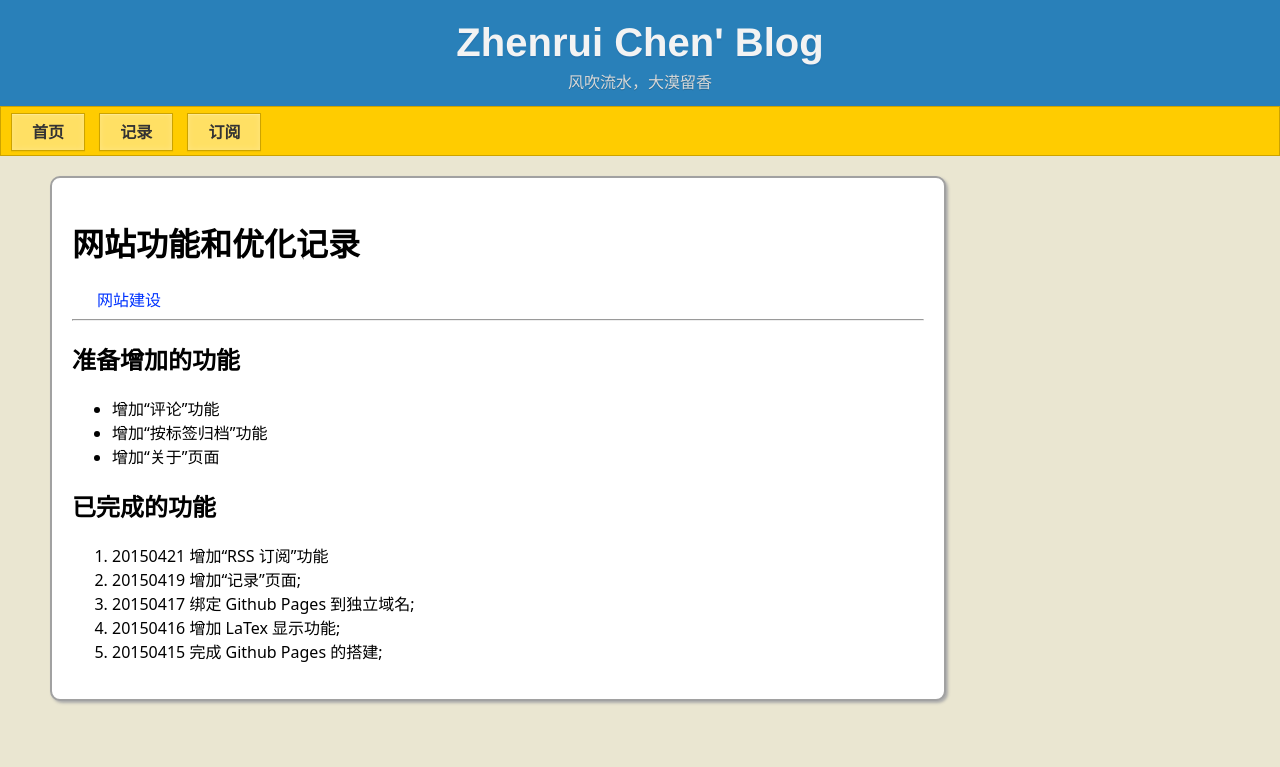
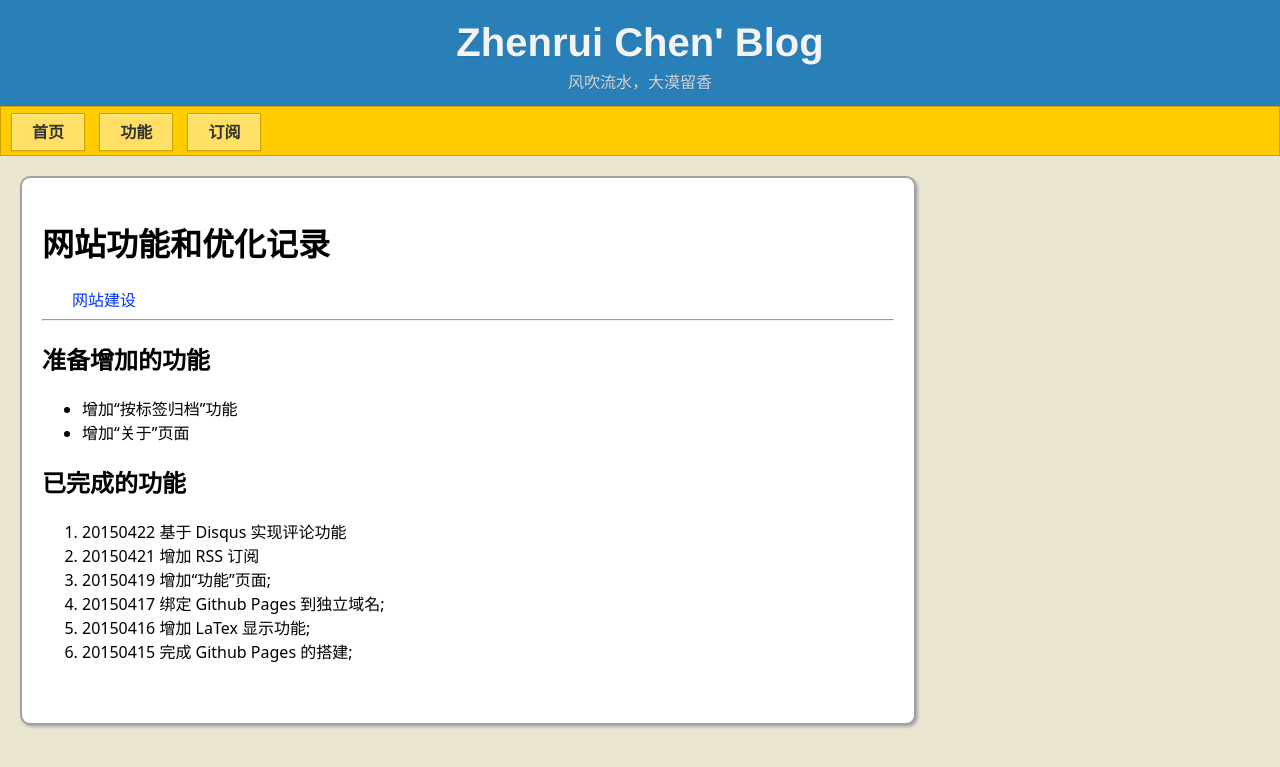
Before and after one commit to ZhenruiChen/ZhenruiChen.github.io, a Jekyll site: the page built from update.md, in a window 1280 px wide. Shown: the top 767 px of the page. Built offline with Jekyll 4.4.1, drawn with Linux system fonts in a browser that asks for light colours.

Commit message:
Using the Disqus, add the function of comment.

```diff
--- a/_config.yml
+++ b/_config.yml
@@ -11,7 +11,7 @@
 paginate_path:  "page:num"
 
 homepage:       首页
-update:         记录
+update:         功能
 feed:           订阅
 about:          关于
 
--- a/_layouts/default.html
+++ b/_layouts/default.html
@@ -27,6 +27,23 @@
 
   <div class="wrapper">
     {{ content }}
+
+    {% if page.comments %}
+      <div class="container" id="disqus_thread"></div>
+      <script type="text/javascript">
+      /* * * CONFIGURATION VARIABLES * * */
+      var disqus_shortname = 'zhenruichen';
+
+      /* * * DON'T EDIT BELOW THIS LINE * * */
+      (function() {
+        var dsq = document.createElement('script'); dsq.type = 'text/javascript'; dsq.async = true;
+        dsq.src = '//' + disqus_shortname + '.disqus.com/embed.js';
+        (document.getElementsByTagName('head')[0] || document.getElementsByTagName('body')[0]).appendChild(dsq);
+      })();
+      </script>
+      <noscript>Please enable JavaScript to view the <a href="https://disqus.com/?ref_noscript" rel="nofollow">comments powered by Disqus.</a></noscript>
+    {% endif %}
   </div>
+
 </body>
 </html>
--- a/_layouts/post.html
+++ b/_layouts/post.html
@@ -1,17 +1,18 @@
 ---
-layout: default
+layout:    default
+comments:  true
 ---
 
 <script type="text/javascript"
  src="http://cdn.mathjax.org/mathjax/latest/MathJax.js?config=TeX-AMS-MML_HTMLorMML">
 </script>
 
-<div class="container post-page">
-  <div class="col-md-13 aside3-title">
-    <h1>{{ page.title }}</h1>
-    <span class="label date">{{ page.date | date:"%Y年%m月%d日" }}</span>
+<div class="container" id="post-page">
+  <div class="post-head">
+    <h1 id="post-title">{{ page.title }}</h1>
+    <span class="label" id="date">{{ page.date | date:"%Y年%m月%d日" }}</span>
     {% for tag in page.tags %}
-      <span class="label tag">{{ tag }}</span>
+      <span class="label" id="tag">{{ tag }}</span>
     {% endfor %}
   </div>
   <hr>
--- a/css/default.css
+++ b/css/default.css
@@ -81,17 +81,18 @@
 
 .wrapper {
   display: block;
-}
-
-.container {
   background-color: rgb(255, 255, 255);
-  margin: 20px 50px;
+  margin: 20px 20px;
   padding: 20px;
   width: 70%;
-  min-width: 600px;
+  min-width: 700px;
   border: 2px solid #a1a1a1;
   border-radius:10px;
   box-shadow:2px 2px 3px #aaaaaa;
+}
+
+.container#post-page {
+  margin-bottom: 40px;
 }
 
 .label {
@@ -99,12 +100,12 @@
   margin: 0 5px;
 }
 
-.date {
+#date {
   color: #000000;
-  margin-left: 0;
-  margin-right: 20px;
 }
 
-.tag {
+#tag {
   color: #0033FF;
+  margin-left: 20px;
+  margin-right: 0;
 }
--- a/index.html
+++ b/index.html
@@ -1,5 +1,6 @@
 ---
-layout: default
+layout:    default
+comments:  false
 ---
 
 <div class="container">
--- a/update.md
+++ b/update.md
@@ -5,14 +5,14 @@
 ---
 
 ## 准备增加的功能
-+ 增加“评论”功能
 + 增加“按标签归档”功能
 + 增加“关于”页面
 
 ## 已完成的功能
 
-1. 20150421 增加“RSS 订阅”功能
-1. 20150419 增加“记录”页面;
+1. 20150422 基于 Disqus 实现评论功能
+1. 20150421 增加 RSS 订阅
+1. 20150419 增加“功能”页面;
 1. 20150417 绑定 Github Pages 到独立域名;
 1. 20150416 增加 LaTex 显示功能;
 1. 20150415 完成 Github Pages 的搭建;
```
